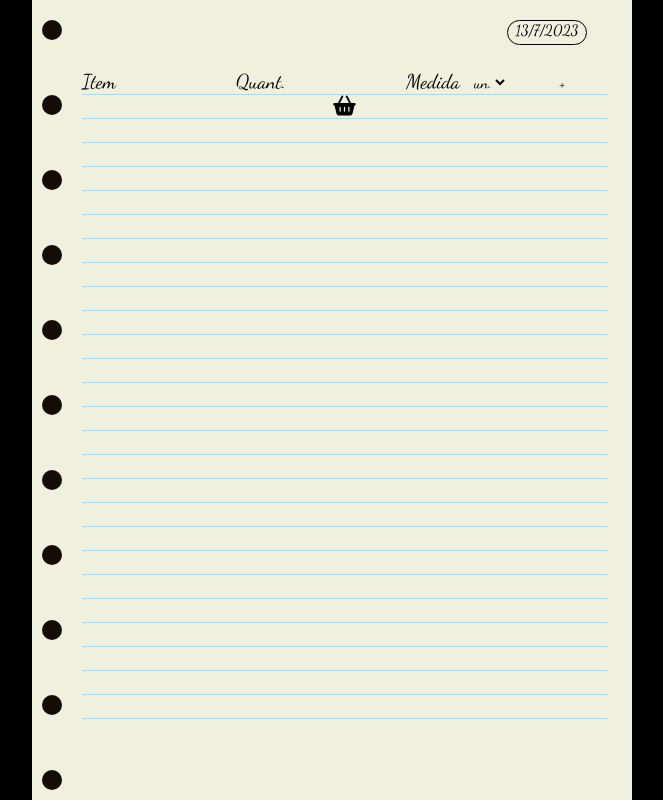
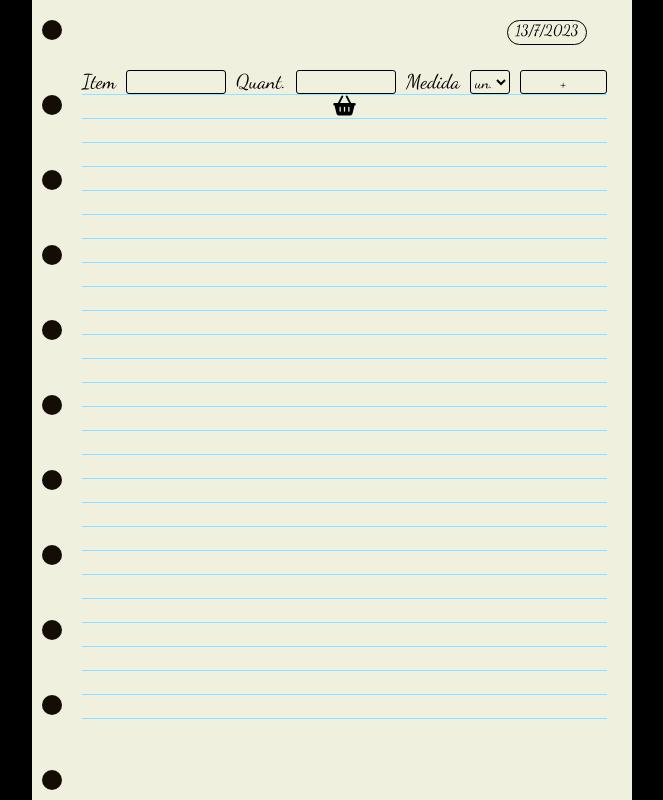
Before and after one commit to Rute-r/lista-mercado, a plain HTML site: page index.html in a window 1280 px wide. Shown: the whole page, without its empty margins (308-971 px from the left). Drawn offline with Linux system fonts and the light colour scheme.

Commit message:
estilo input

```diff
--- a/style/style.css
+++ b/style/style.css
@@ -76,7 +76,8 @@ form {
 
 input {
   background-color: rgb(240, 240, 223);
-  border: none;
+  border: 1px solid black;
+  border-radius: 3px;
   width: 100px;
   font-family: 'Dancing Script', cursive;
   font-size: 16px;
@@ -91,7 +92,8 @@ input {
 
 #itemMeasure {
   background-color: rgb(240, 240, 223);
-  border: none;
+  border: 1px solid black;
+  border-radius: 3px;
   font-family: 'Dancing Script', cursive;
   font-size: 16px;
 }
```
